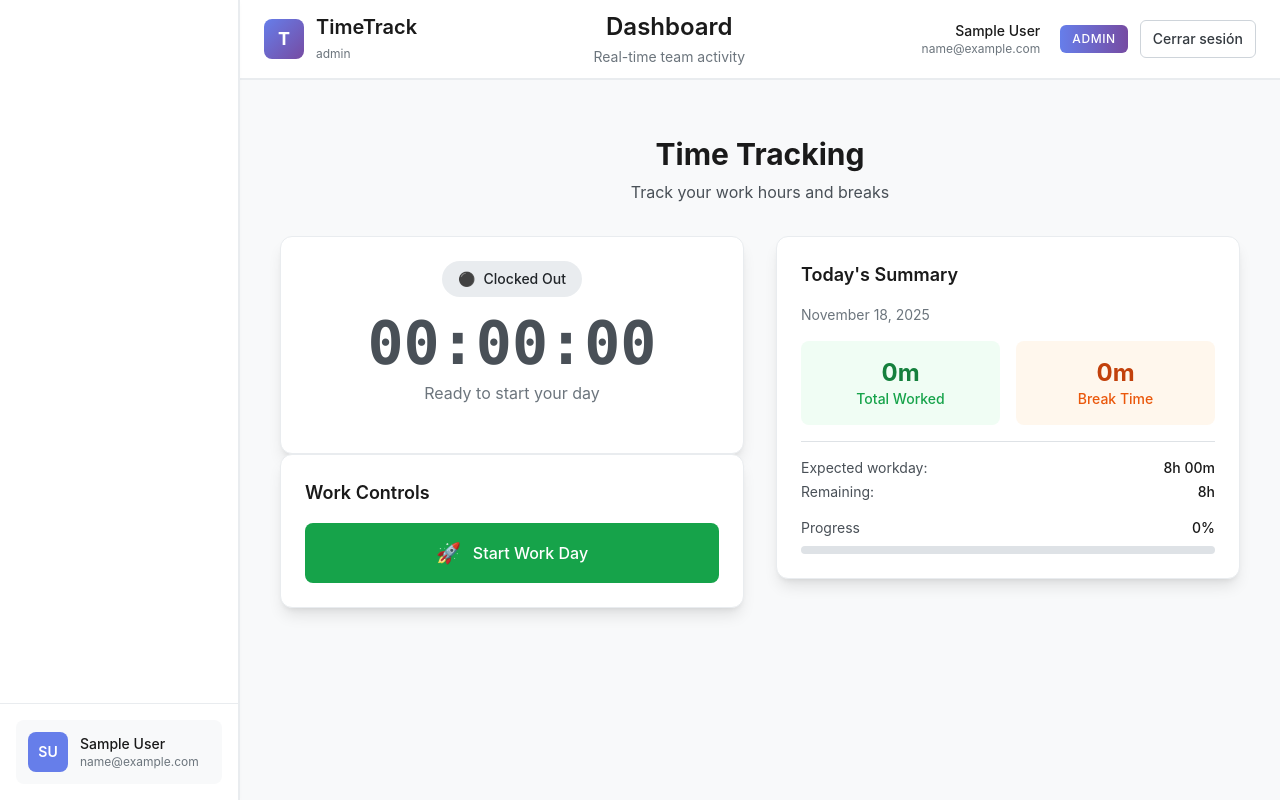
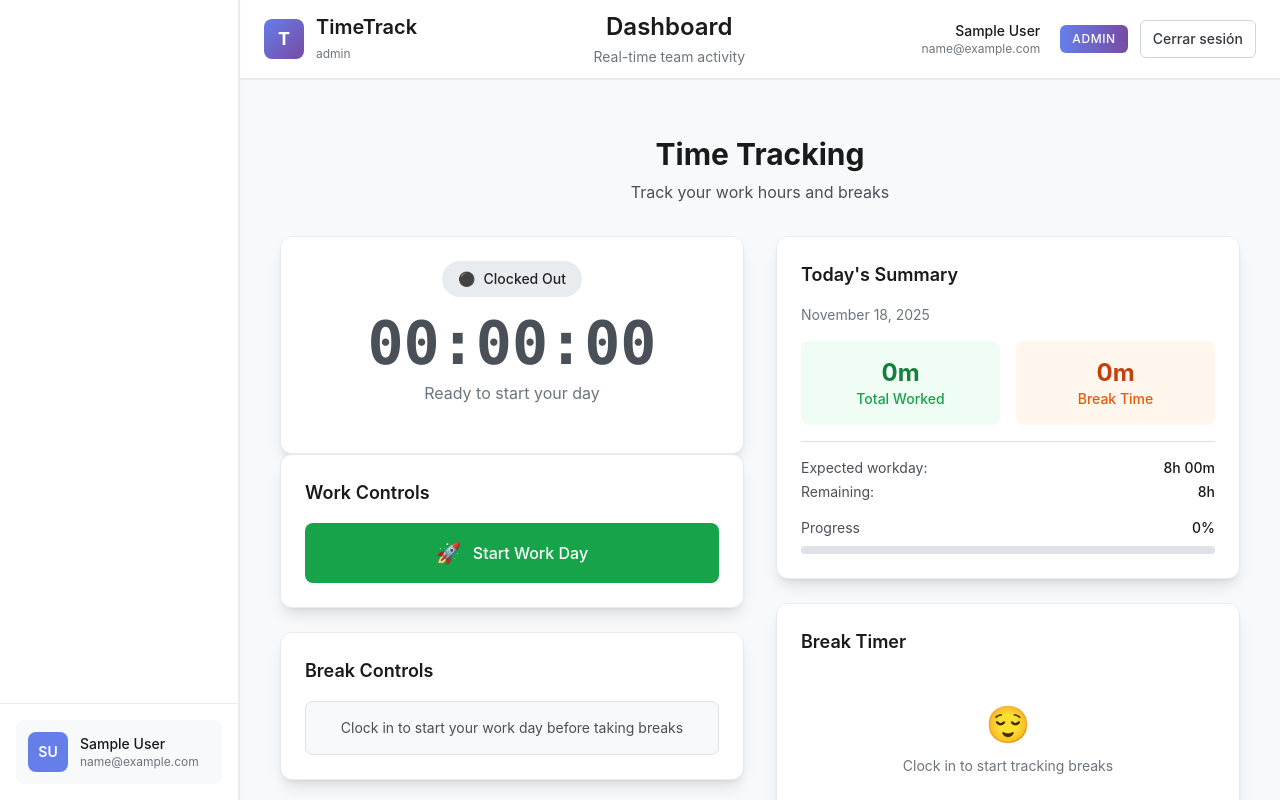
Before and after one commit to allosens/chronos-app, an Angular app: page /time-tracking in a window 1280 px wide. Built offline with nearby package versions, Linux system fonts and the light colour scheme; sample sign-in values are in the browser's storage.

Commit message:
Integrate break management components into time tracking page
Co-authored-by: allosens <111656646+allosens@users.noreply.github.com>

```diff
--- a/src/app/features/time-tracking/pages/time-tracking.html
+++ b/src/app/features/time-tracking/pages/time-tracking.html
@@ -15,6 +15,9 @@
 
         <!-- Work Controls -->
         <app-work-controls></app-work-controls>
+
+        <!-- Break Controls -->
+        <app-break-controls></app-break-controls>
       </div>
 
       <!-- Right Column - Summary and Analytics -->
@@ -22,7 +25,11 @@
         <!-- Daily Summary -->
         <app-daily-summary></app-daily-summary>
 
-        <!-- Future: Additional widgets like weekly summary, productivity tips, etc. -->
+        <!-- Break Timer -->
+        <app-break-timer></app-break-timer>
+
+        <!-- Break History -->
+        <app-break-history></app-break-history>
       </div>
     </div>
   </div>
```
Also changed, not shown: src/app/features/time-tracking/pages/time-tracking.ts (+12 -1 lines), 2 other files (tests, documents, lock files or other folders).
